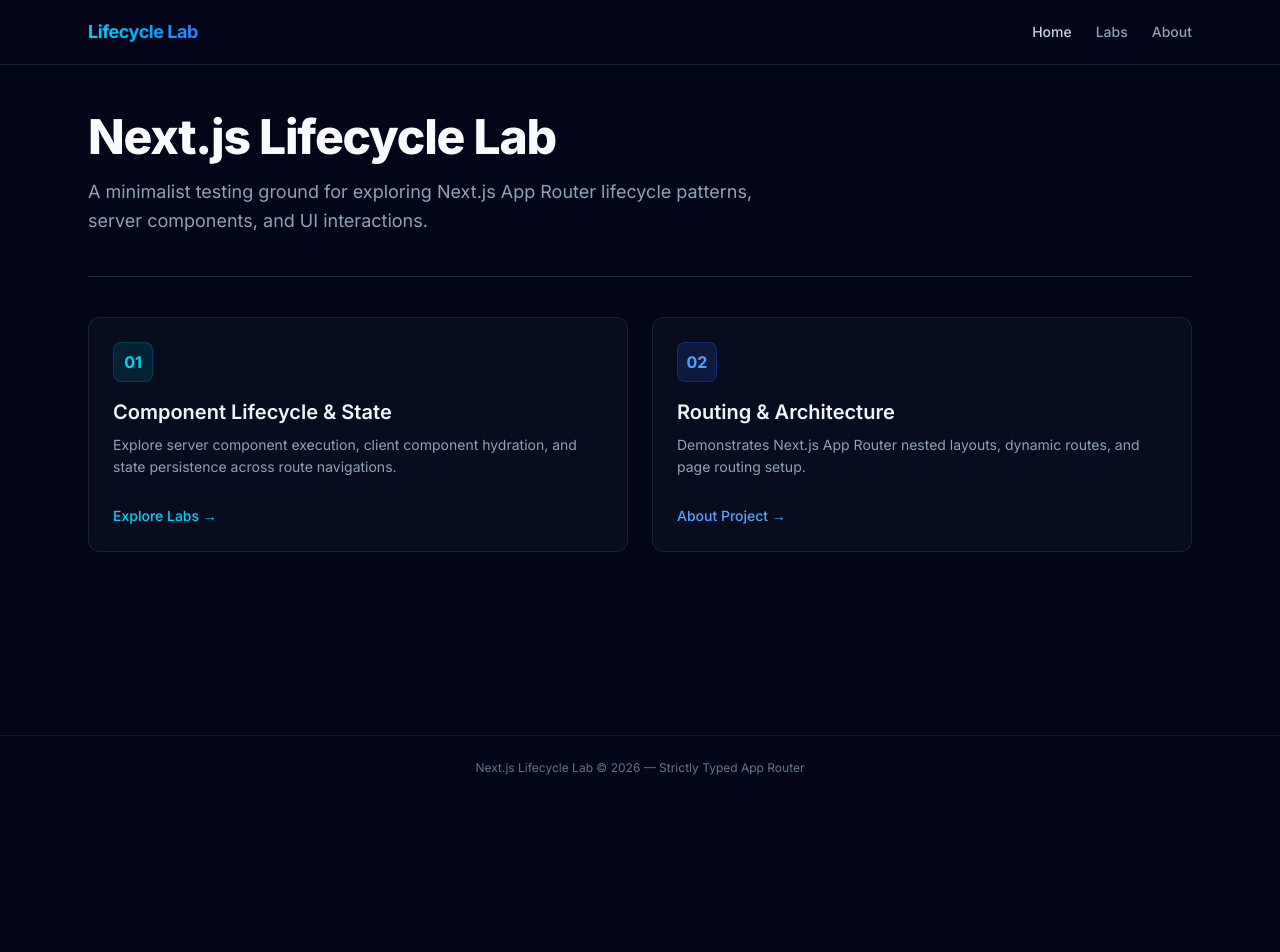
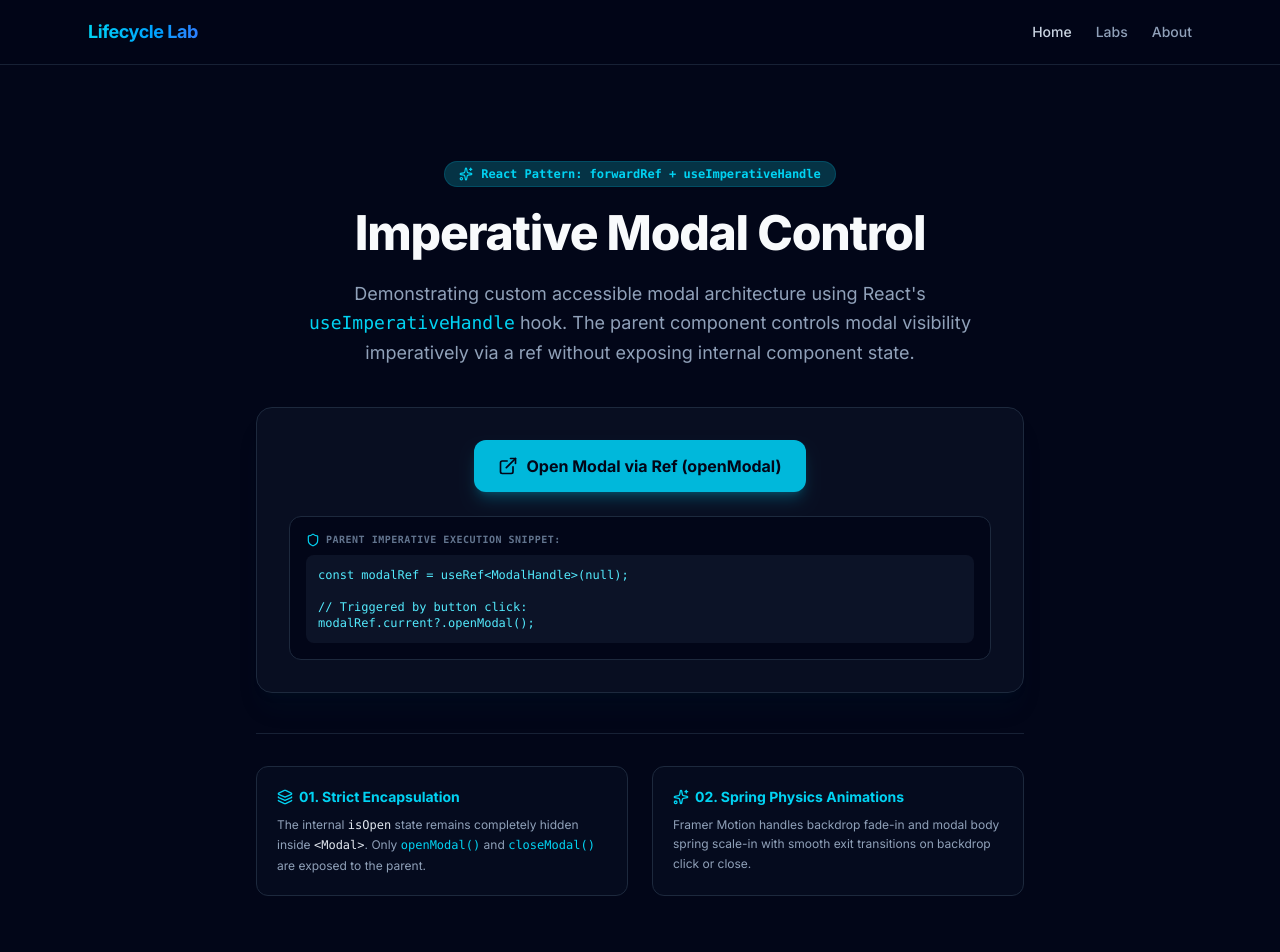
Before and after one commit to ProgrammerZain/nextjs-ui-patterns, a Next.js app: page / in a window 1280 px wide. Shown: the top 952 px of the page. Before the commit the page ends 800 px from the top, so only its background shows below. Built offline with nearby package versions, Linux system fonts and the light colour scheme.

Commit message:
feat: expose child modal methods to parent using imperative handle

```diff
--- a/app/page.tsx
+++ b/app/page.tsx
@@ -1,54 +1,104 @@
-import Link from "next/link";
+"use client";
 
-export default function Home(): React.JSX.Element {
+import React, { useRef } from "react";
+import Modal, { ModalHandle } from "@/components/Modal";
+import { Sparkles, ExternalLink, Shield, Layers } from "lucide-react";
+
+export default function HomePage(): React.JSX.Element {
+  const modalRef = useRef<ModalHandle>(null);
+
+  const handleOpenModal = () => {
+    modalRef.current?.openModal();
+  };
+
+  const handleCloseModal = () => {
+    modalRef.current?.closeModal();
+  };
+
   return (
-    <div className="space-y-10">
-      <section className="space-y-4 border-b border-slate-800 pb-10">
-        <h1 className="text-4xl sm:text-5xl font-extrabold tracking-tight text-slate-50">
-          Next.js Lifecycle Lab
-        </h1>
-        <p className="text-lg text-slate-400 max-w-2xl leading-relaxed">
-          A minimalist testing ground for exploring Next.js App Router lifecycle patterns, server components, and UI interactions.
-        </p>
-      </section>
-
-      <section className="grid grid-cols-1 md:grid-cols-2 gap-6">
-        <div className="p-6 rounded-xl border border-slate-800/80 bg-slate-900/40 hover:border-cyan-500/50 transition-colors group">
-          <div className="w-10 h-10 rounded-lg bg-cyan-950/60 border border-cyan-800/50 flex items-center justify-center text-cyan-400 font-bold mb-4 group-hover:scale-105 transition-transform">
-            01
-          </div>
-          <h2 className="text-xl font-semibold text-slate-100 mb-2">
-            Component Lifecycle & State
-          </h2>
-          <p className="text-slate-400 text-sm mb-6 leading-relaxed">
-            Explore server component execution, client component hydration, and state persistence across route navigations.
-          </p>
-          <Link
-            href="/labs"
-            className="inline-flex items-center gap-2 text-sm font-medium text-cyan-400 hover:text-cyan-300 transition-colors"
-          >
-            Explore Labs &rarr;
-          </Link>
+    <div className="space-y-10 text-center max-w-3xl mx-auto py-12">
+      {/* Header Banner */}
+      <div className="space-y-4">
+        <div className="inline-flex items-center gap-2 px-3.5 py-1 rounded-full bg-cyan-950 text-cyan-400 text-xs font-mono font-semibold border border-cyan-800/60">
+          <Sparkles className="w-3.5 h-3.5" />
+          <span>React Pattern: forwardRef + useImperativeHandle</span>
         </div>
 
-        <div className="p-6 rounded-xl border border-slate-800/80 bg-slate-900/40 hover:border-blue-500/50 transition-colors group">
-          <div className="w-10 h-10 rounded-lg bg-blue-950/60 border border-blue-800/50 flex items-center justify-center text-blue-400 font-bold mb-4 group-hover:scale-105 transition-transform">
-            02
+        <h1 className="text-4xl sm:text-5xl font-extrabold tracking-tight text-slate-50 leading-tight">
+          Imperative Modal Control
+        </h1>
+
+        <p className="text-lg text-slate-400 max-w-2xl mx-auto leading-relaxed">
+          Demonstrating custom accessible modal architecture using React&apos;s <code className="text-cyan-400 font-mono">useImperativeHandle</code> hook. The parent component controls modal visibility imperatively via a ref without exposing internal component state.
+        </p>
+      </div>
+
+      {/* Trigger Button & Code Snippet Box */}
+      <div className="p-8 rounded-2xl border border-slate-800 bg-slate-900/50 space-y-6 shadow-xl shadow-cyan-950/10">
+        <div className="flex flex-col sm:flex-row items-center justify-center gap-4">
+          <button
+            onClick={handleOpenModal}
+            className="w-full sm:w-auto px-6 py-3.5 rounded-xl bg-cyan-500 hover:bg-cyan-400 text-slate-950 font-bold text-base flex items-center justify-center gap-2 transition-all shadow-lg shadow-cyan-500/25 cursor-pointer"
+          >
+            <ExternalLink className="w-5 h-5" />
+            <span>Open Modal via Ref (openModal)</span>
+          </button>
+        </div>
+
+        <div className="p-4 rounded-xl bg-slate-950 border border-slate-800 text-left space-y-2 text-xs font-mono">
+          <div className="text-slate-500 flex items-center gap-1.5 font-bold uppercase tracking-wider text-[10px]">
+            <Shield className="w-3.5 h-3.5 text-cyan-400" />
+            <span>Parent Imperative Execution Snippet:</span>
           </div>
-          <h2 className="text-xl font-semibold text-slate-100 mb-2">
-            Routing & Architecture
-          </h2>
-          <p className="text-slate-400 text-sm mb-6 leading-relaxed">
-            Demonstrates Next.js App Router nested layouts, dynamic routes, and page routing setup.
+          <pre className="text-cyan-300 bg-slate-900/80 p-3 rounded-lg overflow-x-auto">
+{`const modalRef = useRef<ModalHandle>(null);
+
+// Triggered by button click:
+modalRef.current?.openModal();`}
+          </pre>
+        </div>
+      </div>
+
+      {/* Feature Grid */}
+      <div className="grid grid-cols-1 sm:grid-cols-2 gap-6 text-left border-t border-slate-800/80 pt-8">
+        <div className="p-5 rounded-xl border border-slate-800 bg-slate-900/30 space-y-2">
+          <div className="text-cyan-400 font-bold text-sm flex items-center gap-1.5">
+            <Layers className="w-4 h-4" />
+            <span>01. Strict Encapsulation</span>
+          </div>
+          <p className="text-xs text-slate-400 leading-relaxed">
+            The internal <code className="text-slate-200 font-mono">isOpen</code> state remains completely hidden inside <code className="text-slate-200 font-mono">&lt;Modal&gt;</code>. Only <code className="text-cyan-400 font-mono">openModal()</code> and <code className="text-cyan-400 font-mono">closeModal()</code> are exposed to the parent.
           </p>
-          <Link
-            href="/about"
-            className="inline-flex items-center gap-2 text-sm font-medium text-blue-400 hover:text-blue-300 transition-colors"
+        </div>
+
+        <div className="p-5 rounded-xl border border-slate-800 bg-slate-900/30 space-y-2">
+          <div className="text-cyan-400 font-bold text-sm flex items-center gap-1.5">
+            <Sparkles className="w-4 h-4" />
+            <span>02. Spring Physics Animations</span>
+          </div>
+          <p className="text-xs text-slate-400 leading-relaxed">
+            Framer Motion handles backdrop fade-in and modal body spring scale-in with smooth exit transitions on backdrop click or close.
+          </p>
+        </div>
+      </div>
+
+      {/* Custom Modal Instance with attached Ref */}
+      <Modal ref={modalRef} title="Imperative Ref Modal Demo">
+        <div className="space-y-3">
+          <p>
+            This modal was triggered by calling <code className="text-cyan-400 font-mono">modalRef.current?.openModal()</code> from the parent page component.
+          </p>
+          <div className="p-3 rounded-lg bg-slate-950 border border-slate-800 text-xs text-slate-400 font-mono">
+            Exposed Methods: openModal(), closeModal()
+          </div>
+          <button
+            onClick={handleCloseModal}
+            className="w-full py-2.5 rounded-lg bg-slate-800 hover:bg-slate-700 text-slate-200 font-bold text-xs transition-colors cursor-pointer border border-slate-700"
           >
-            About Project &rarr;
-          </Link>
+            Programmatically Call closeModal() via Ref
+          </button>
         </div>
-      </section>
+      </Modal>
     </div>
   );
 }
--- /dev/null
+++ b/components/Modal.tsx
@@ -0,0 +1,98 @@
+"use client";
+
+import React, { useState, forwardRef, useImperativeHandle } from "react";
+import { motion, AnimatePresence } from "framer-motion";
+import { X, Sparkles, ShieldCheck } from "lucide-react";
+
+export interface ModalHandle {
+  openModal: () => void;
+  closeModal: () => void;
+}
+
+interface ModalProps {
+  title?: string;
+  children?: React.ReactNode;
+}
+
+const Modal = forwardRef<ModalHandle, ModalProps>(function Modal(
+  { title = "Imperative Accessible Modal", children },
+  ref
+) {
+  const [isOpen, setIsOpen] = useState<boolean>(false);
+
+  // Expose ONLY openModal() and closeModal() methods to parent ref; internal isOpen state remains encapsulated
+  useImperativeHandle(
+    ref,
+    (): ModalHandle => ({
+      openModal() {
+        setIsOpen(true);
+      },
+      closeModal() {
+        setIsOpen(false);
+      },
+    }),
+    []
+  );
+
+  return (
+    <AnimatePresence>
+      {isOpen && (
+        <motion.div
+          initial={{ opacity: 0 }}
+          animate={{ opacity: 1 }}
+          exit={{ opacity: 0 }}
+          onClick={() => setIsOpen(false)}
+          className="fixed inset-0 z-50 bg-slate-950/80 backdrop-blur-md flex items-center justify-center p-4 sm:p-6"
+        >
+          <motion.div
+            initial={{ opacity: 0, scale: 0.9, y: 20 }}
+            animate={{ opacity: 1, scale: 1, y: 0 }}
+            exit={{ opacity: 0, scale: 0.9, y: 20 }}
+            transition={{ type: "spring", stiffness: 300, damping: 25 }}
+            onClick={(e) => e.stopPropagation()}
+            className="w-full max-w-lg rounded-2xl border border-slate-800 bg-slate-900 p-6 space-y-6 shadow-2xl shadow-cyan-950/40 relative"
+          >
+            {/* Modal Header */}
+            <div className="flex items-center justify-between border-b border-slate-800 pb-4">
+              <div className="flex items-center gap-2 text-slate-100 font-bold text-lg">
+                <Sparkles className="w-5 h-5 text-cyan-400" />
+                <span>{title}</span>
+              </div>
+              <button
+                onClick={() => setIsOpen(false)}
+                className="w-8 h-8 rounded-lg bg-slate-800 hover:bg-slate-700 text-slate-300 hover:text-white flex items-center justify-center transition-colors cursor-pointer"
+              >
+                <X className="w-4 h-4" />
+              </button>
+            </div>
+
+            {/* Modal Body */}
+            <div className="text-slate-300 text-sm leading-relaxed space-y-3">
+              {children || (
+                <p>
+                  This modal is controlled imperatively from the parent component using <code className="text-cyan-400 font-mono">modalRef.current.openModal()</code>. The internal <code className="text-slate-400 font-mono">isOpen</code> state is completely hidden!
+                </p>
+              )}
+            </div>
+
+            {/* Modal Footer */}
+            <div className="pt-2 border-t border-slate-800 flex items-center justify-between">
+              <div className="flex items-center gap-1.5 text-xs text-slate-400 font-mono">
+                <ShieldCheck className="w-4 h-4 text-emerald-400" />
+                <span>Encapsulated Handle</span>
+              </div>
+              <button
+                onClick={() => setIsOpen(false)}
+                className="px-4 py-2 rounded-lg bg-cyan-500 hover:bg-cyan-400 text-slate-950 font-bold text-xs transition-colors cursor-pointer shadow-md shadow-cyan-500/20"
+              >
+                Close Modal
+              </button>
+            </div>
+          </motion.div>
+        </motion.div>
+      )}
+    </AnimatePresence>
+  );
+});
+
+export default Modal;
```
